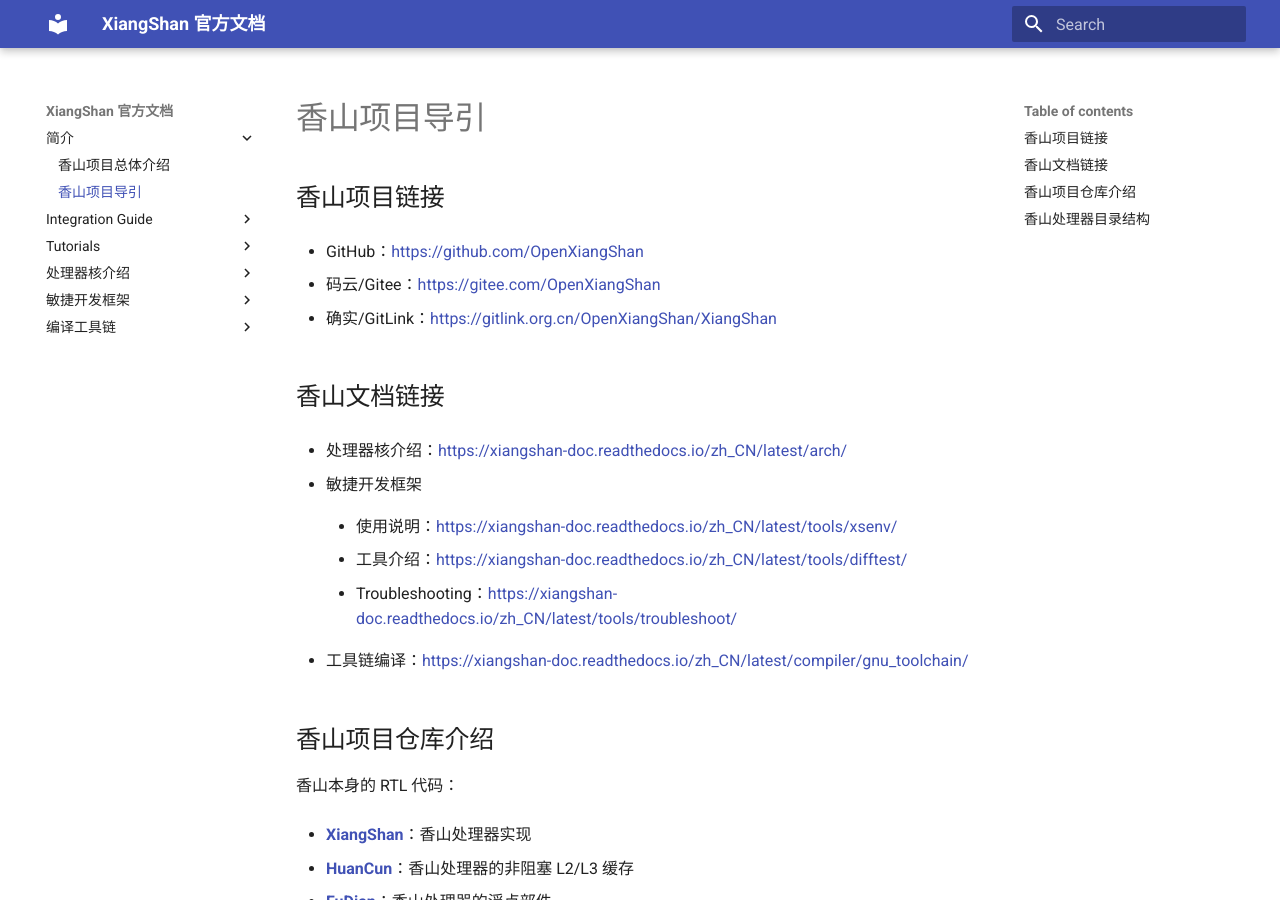
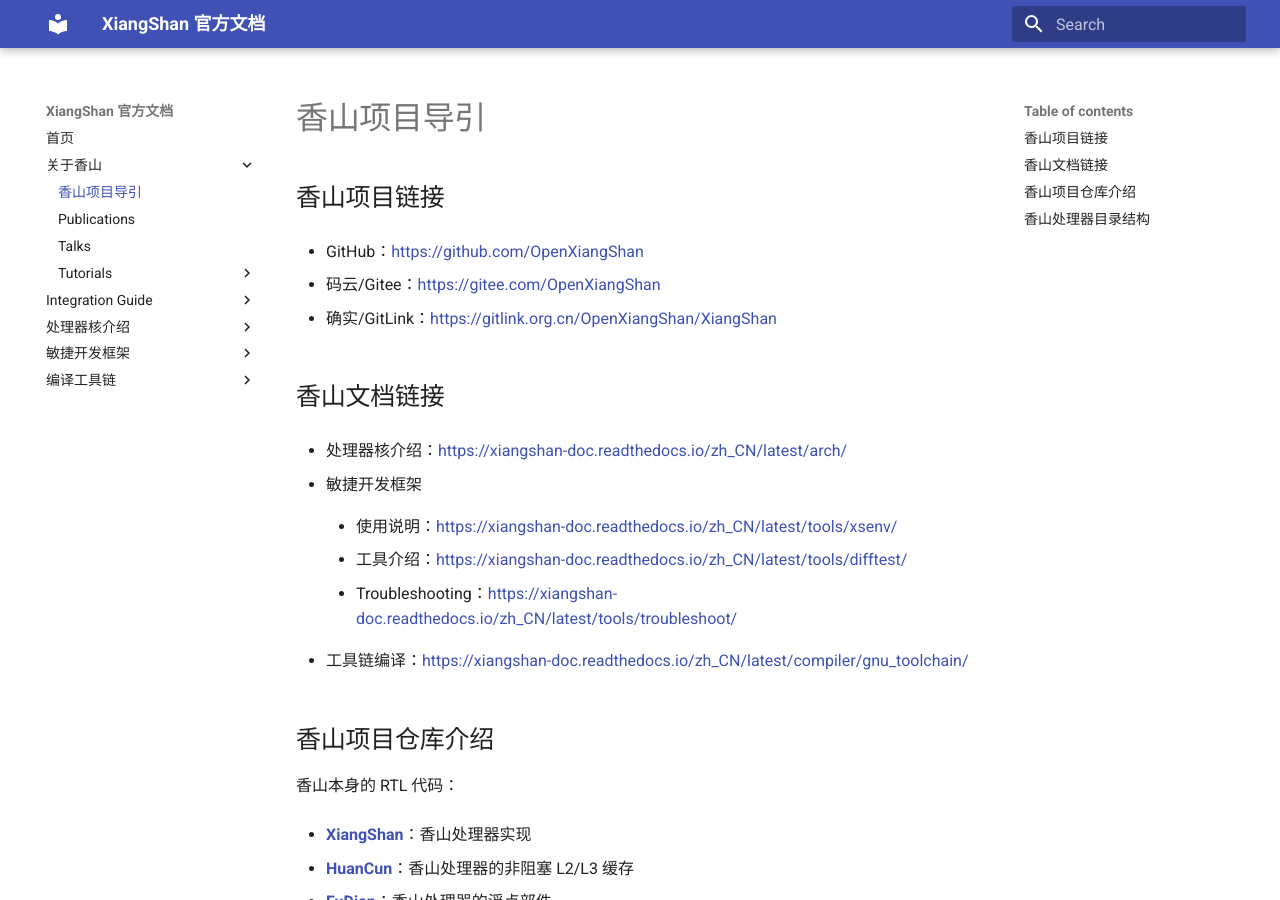
Before and after one commit to OpenXiangShan/XiangShan-doc, an MkDocs documentation site: the page built from docs/guide.md, in a window 1280 px wide and 900 px high. Built offline with MkDocs 1.6.1 and Material for MkDocs 9.7.7, drawn with Linux system fonts in a browser that asks for light colours; part of the change alters nothing that is shown.

Commit message:
struct: rearrange nav of the doc site (#70)

```diff
--- a/mkdocs.yml
+++ b/mkdocs.yml
@@ -28,10 +28,18 @@ plugins:
     #     enabled_if_env: ENABLE_PDF_EXPORT
     #     output_path: /tmp/doc/document.pdf
 nav:
-    - 简介:
+    - 首页: index.md
+    - 关于香山:
         # - 写前必读: index.md
-        - 香山项目总体介绍: index.md
+        # - 香山项目总体介绍: index.md
         - 香山项目导引: guide.md
+        - Publications: tutorials/publications.md
+        - Talks: tutorials/talks.md
+        - Tutorials:
+            - ASPLOS'23: tutorials/asplos23.md
+            - RVSC'23: tutorials/rvsc23.md
+            - MICRO'23: tutorials/micro23.md
+            - HPCA'24: tutorials/hpca24.md
     - Integration Guide:
         - NANHU Core: integration/overview.md
         - SoC Integration: integration/soc.md
@@ -40,13 +48,6 @@ nav:
         - JTAG and Debug: integration/debug.md
         - FPGA Prototype: integration/fpga.md
         - Docker Instruction: integration/docker.md
-    - Tutorials:
-        - Publications: tutorials/publications.md
-        - Talks: tutorials/talks.md
-        - ASPLOS'23: tutorials/asplos23.md
-        - RVSC'23: tutorials/rvsc23.md
-        - MICRO'23: tutorials/micro23.md
-        - HPCA'24: tutorials/hpca24.md
     - 处理器核介绍:
         - 总体架构: arch.md
         - 前端:
```
